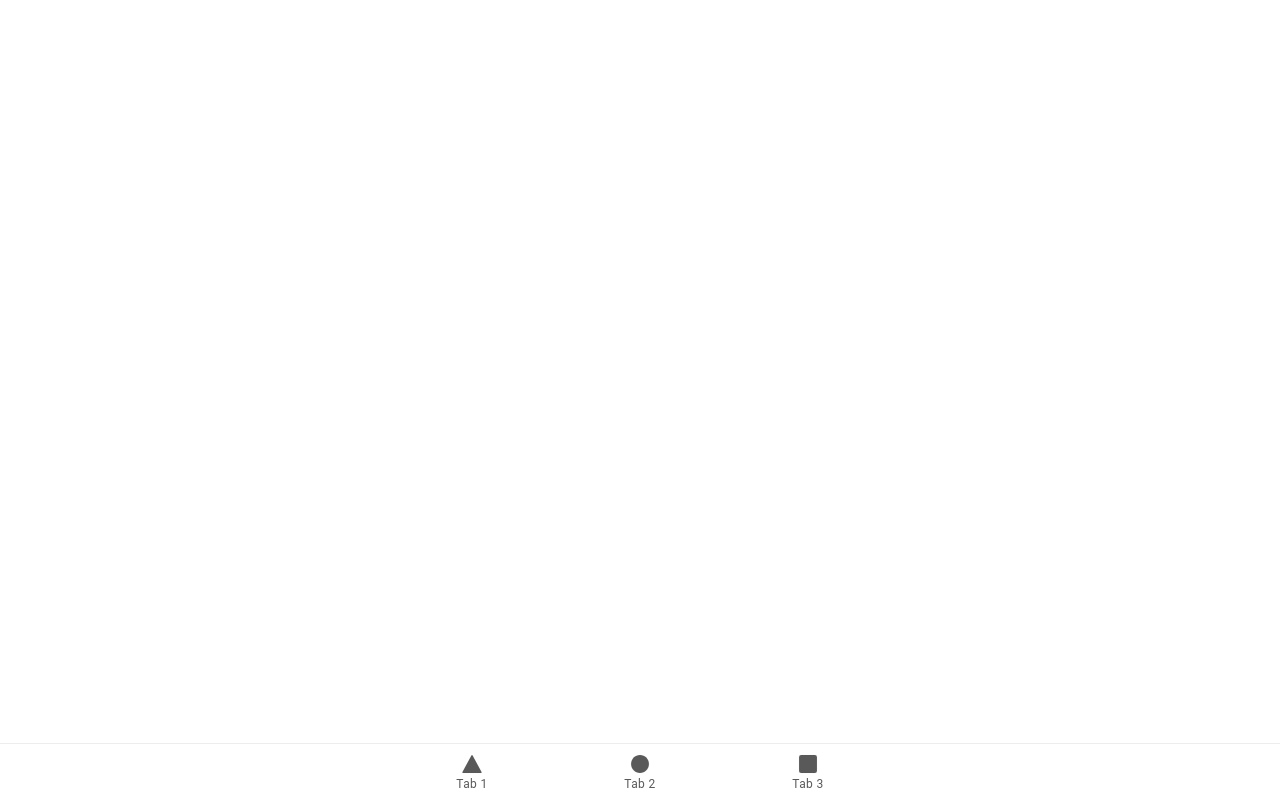
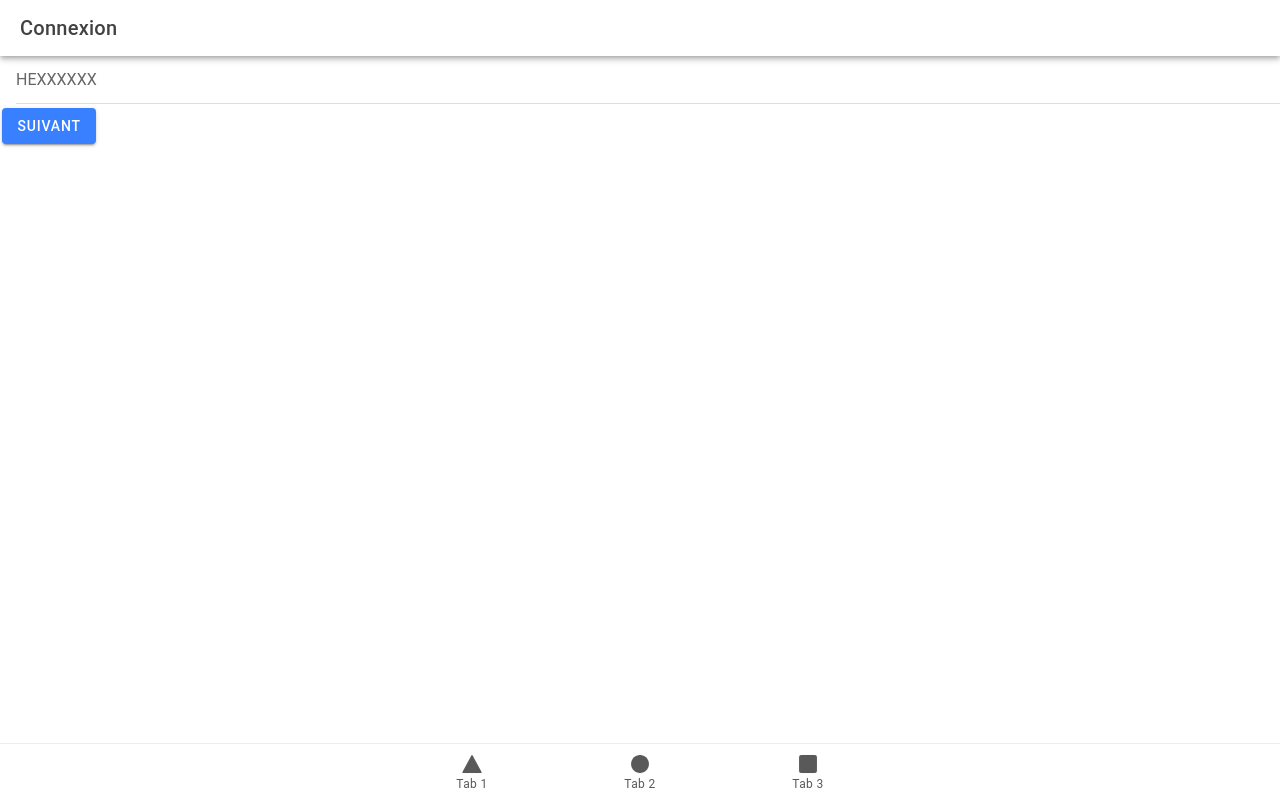
Before and after one commit to simonNolf/TFE2, a React (Vite) app in the folder frontend/: page /login in a window 1280 px wide. Built offline with nearby package versions, Linux system fonts and the light colour scheme.

Commit message:
[update] csv + check csv

```diff
--- a/frontend/src/App.tsx
+++ b/frontend/src/App.tsx
@@ -14,6 +14,7 @@ import { ellipse, square, triangle } from 'ionicons/icons';
 import Tab1 from './pages/Tab1';
 import Tab2 from './pages/Tab2';
 import Tab3 from './pages/Tab3';
+import Login from './pages/Login'
 
 /* Core CSS required for Ionic components to work properly */
 import '@ionic/react/css/core.css';
@@ -44,6 +45,7 @@ const App: React.FC = () => (
           <Route exact path="/tab1">
             <Tab1 />
           </Route>
+          <Route path="/login" component={Login} exact={true}/>
           <Route exact path="/tab2">
             <Tab2 />
           </Route>
--- /dev/null
+++ b/frontend/src/components/LoginComponent.tsx
@@ -0,0 +1,69 @@
+import React, { useState } from 'react';
+import { IonButton, IonInput, IonItem } from '@ionic/react';
+
+
+const LoginComponent: React.FC = () => {
+  const [matricule, setMatricule] = useState<string>('');
+
+  async function fetchCSVData() {
+    const csvUrl = './../../data.csv';
+
+    try {
+      const response = await fetch(csvUrl);
+      const csvData = await response.text();
+      return csvData;
+    } catch (error) {
+      console.error('Error fetching CSV:', error);
+      throw error;
+    }
+  }
+
+  async function test(event: React.FormEvent<HTMLFormElement>) {
+    event.preventDefault();
+
+    try {
+      const csvData = await fetchCSVData();
+      const matriculeExists = checkMatriculeInCSV(matricule, csvData);
+
+      if (matriculeExists) {
+        console.log('Matricule exists in CSV:', matricule);
+      } else {
+        console.log('Matricule not found in CSV:', matricule);
+        alert("merci d'entrer un matricule valide")
+      }
+    } catch (error) {
+    }
+  }
+
+  function checkMatriculeInCSV(matriculeToCheck: string, csvData: string): boolean {
+    const rows = csvData.split('\n').map(row => row.split(';'));
+
+    for (let i = 1; i < rows.length; i++) {
+      const matriculeFromCSV = rows[i][0].trim(); // Assuming matricule is in the first column
+
+      if (matriculeFromCSV === matriculeToCheck.trim()) {
+        return true; // Matricule found in CSV
+      }
+    }
+
+    return false; // Matricule not found in CSV
+  }
+
+
+  return (
+    <form onSubmit={test}>
+      <IonItem>
+        <IonInput
+          value={matricule}
+          maxlength={8}
+          minlength={8}
+          placeholder='HEXXXXXX'
+          onIonChange={(e) => setMatricule(e.detail.value!)}
+        />
+      </IonItem>
+      <IonButton type='submit'>Suivant</IonButton>
+    </form>
+  );
+};
+
+export default LoginComponent;
--- /dev/null
+++ b/frontend/src/pages/Login.css
@@ -0,0 +1,8 @@
+/* Login.scss */
+.login-container {
+    text-align: center;
+
+    h1 {
+      color: #333;
+    }
+}
--- /dev/null
+++ b/frontend/src/pages/Login.tsx
@@ -0,0 +1,23 @@
+import React from 'react';
+import { IonContent, IonHeader, IonPage, IonTitle, IonToolbar } from '@ionic/react';
+import LoginComponent from '../components/LoginComponent';
+import './Login.css';
+
+const Login: React.FC = () => {
+    console.log("co");
+    return (
+      <IonPage>
+        <IonHeader>
+          <IonToolbar>
+            <IonTitle>Connexion</IonTitle>
+          </IonToolbar>
+        </IonHeader>
+        <IonContent fullscreen>
+          <LoginComponent />
+        </IonContent>
+      </IonPage>
+    );
+  };
+
+
+export default Login;
```
Also changed, not shown: frontend/data.csv (added).
